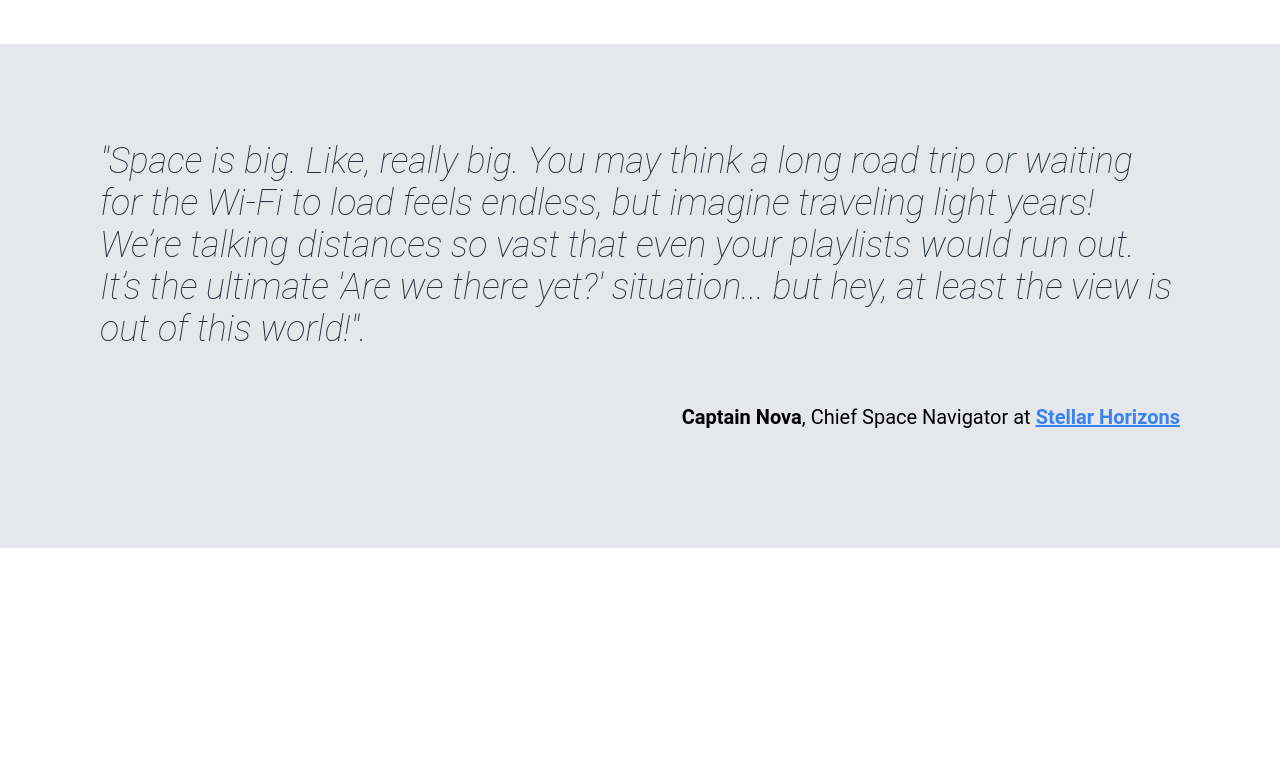
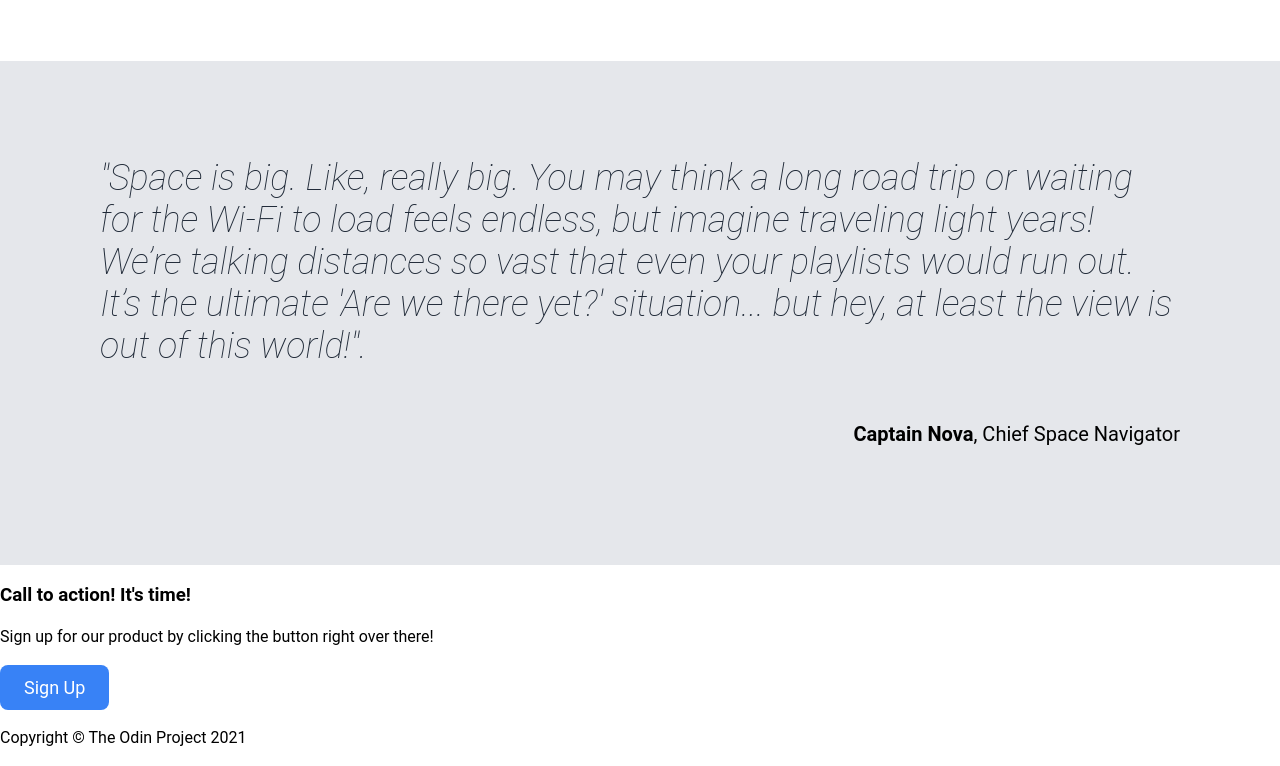
Before and after one commit to iamhugofelix/landing-page-exercise, a plain HTML site: page index.html in a window 1280 px wide. Shown: the part 1144-1910 px from the top of the page. Before the commit the page ends 1692 px from the top, so only its background shows below. Drawn offline with Linux system fonts and the light colour scheme.

Commit message:
Added the CTA and Footer sections, finishing the project

```diff
--- a/index.html
+++ b/index.html
@@ -21,13 +21,13 @@
             <div class="hero-content">
                 <div class="hero-text">
                     <h1>Embark on the Journey to the Stars</h1>
-                    <p>At NovaXplor, we are pioneering new frontiers in space exploration. From the first step on distant planets to the farthest reaches of the galaxy, join us in shaping the future of humanity beyond Earth.</p>
+                    <p>At Stellar Horizons, we are pioneering new frontiers in space exploration. From the first step on distant planets to the farthest reaches of the galaxy, join us in shaping the future of humanity beyond Earth.</p>
                 </div>
 
                 <div class="hero-buttons">
-                <a href="https://spacex.com">
-                <button>Sign Up</button>
-                </a>
+                    <a href="https://spacex.com">
+                    <button>Sign Up</button>
+                    </a>
                 </div>
             </div>
             <div class="hero-image">
@@ -71,10 +71,27 @@
             <em>"Space is big. Like, really big. You may think a long road trip or waiting for the Wi-Fi to load feels endless, but imagine traveling light years! We’re talking distances so vast that even your playlists would run out. It’s the ultimate 'Are we there yet?' situation... but hey, at least the view is out of this world!".</em>
         </div>
         <div class="quote-author">
-            <p><b>Captain Nova</b>, Chief Space Navigator at <a href="#">Stellar Horizons</a></p>
+            <p><b>Captain Nova</b>, Chief Space Navigator</p>
         </div>
     </div>
 
+    <div class="cta-wrapper">
+        <div class="cta-content">
+            <div class="cta-text">
+                <h3>Call to action! It's time!</h3>
+                <p>Sign up for our product by clicking the button right over there!</p>
+            </div>
+            <div class="cta-button">
+                <a href="https://spacex.com">
+                    <button>Sign Up</button>
+                </a>
+            </div>
+        </div>
+    </div>
+
+    <div class="footer">
+        <p>Copyright © The Odin Project 2021</p>
+    </div>
 
 </body>
 </html>
```
